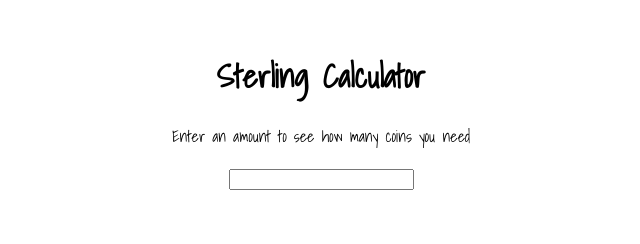
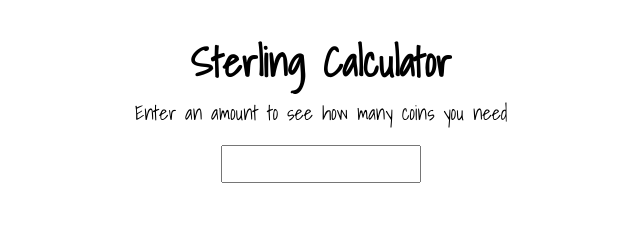
Before and after one commit to Eruant/sterling-calculator, a website: page bin/index.html in a window 1280 px wide. Shown: the whole page, without its empty margins (319-959 px from the left). Drawn offline with Linux system fonts and the light colour scheme.

Commit message:
Added page insite rules

```diff
--- a/bin/index.html
+++ b/bin/index.html
@@ -1,14 +1,16 @@
 <!doctype html>
 <head>
   <meta charsef="utf-8">
+  <meta name=viewport content="width=device-width, initial-scale=1">
   <title>Coin Challenge</title>
-  <link href='http://fonts.googleapis.com/css?family=Shadows+Into+Light' rel='stylesheet' type='text/css'>
   <style>
 
     body {
       width: 600px;
       margin: 50px auto;
       text-align: center;
+      font-size: 20px;
+      line-height: 24px;
       font-family: 'Shadows Into Light', cursive;
     }
 
@@ -82,6 +84,14 @@
       height: 44px;
       background-image: url('assets/coin_1.png');
     }
+
+    input {
+      padding: 5px;
+      font-size: 20px;
+      line-height: 24px;
+      font-family: 'Shadows Into Light', cursive;
+      text-align: center;
+    }
   </style>
 </head>
 <body>
@@ -90,4 +100,15 @@
   <input id="moneyInput">
   <div id="result"></div>
   <script src="js/coinChallenge.js"></script>
+  <script>
+    var cb = function() {
+      var l = document.createElement('link'); l.rel = 'stylesheet';
+      l.href = 'http://fonts.googleapis.com/css?family=Shadows+Into+Light';
+      var h = document.getElementsByTagName('head')[0]; h.parentNode.insertBefore(l, h);
+    };
+    var raf = requestAnimationFrame || mozRequestAnimationFrame ||
+        webkitRequestAnimationFrame || msRequestAnimationFrame;
+    if (raf) raf(cb);
+    else window.addEventListener('load', cb);
+  </script>
 </body>
--- a/src/index.html
+++ b/src/index.html
@@ -1,14 +1,16 @@
 <!doctype html>
 <head>
   <meta charsef="utf-8">
+  <meta name=viewport content="width=device-width, initial-scale=1">
   <title>Coin Challenge</title>
-  <link href='http://fonts.googleapis.com/css?family=Shadows+Into+Light' rel='stylesheet' type='text/css'>
   <style>
 
     body {
       width: 600px;
       margin: 50px auto;
       text-align: center;
+      font-size: 20px;
+      line-height: 24px;
       font-family: 'Shadows Into Light', cursive;
     }
 
@@ -82,6 +84,14 @@
       height: 44px;
       background-image: url('assets/coin_1.png');
     }
+
+    input {
+      padding: 5px;
+      font-size: 20px;
+      line-height: 24px;
+      font-family: 'Shadows Into Light', cursive;
+      text-align: center;
+    }
   </style>
 </head>
 <body>
@@ -90,4 +100,15 @@
   <input id="moneyInput">
   <div id="result"></div>
   <script src="js/coinChallenge.js"></script>
+  <script>
+    var cb = function() {
+      var l = document.createElement('link'); l.rel = 'stylesheet';
+      l.href = 'http://fonts.googleapis.com/css?family=Shadows+Into+Light';
+      var h = document.getElementsByTagName('head')[0]; h.parentNode.insertBefore(l, h);
+    };
+    var raf = requestAnimationFrame || mozRequestAnimationFrame ||
+        webkitRequestAnimationFrame || msRequestAnimationFrame;
+    if (raf) raf(cb);
+    else window.addEventListener('load', cb);
+  </script>
 </body>
```
